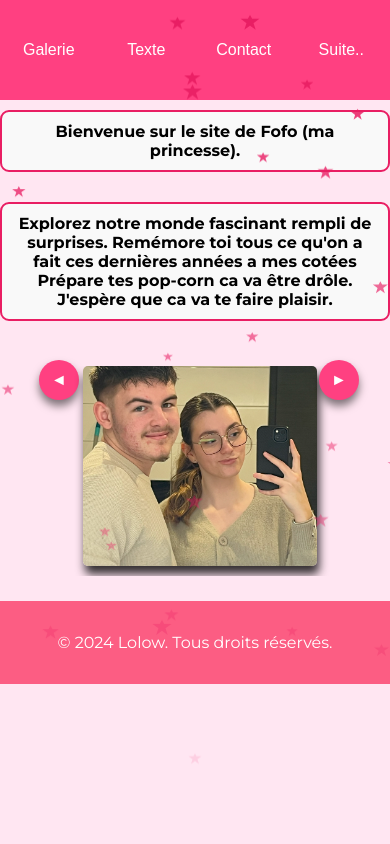
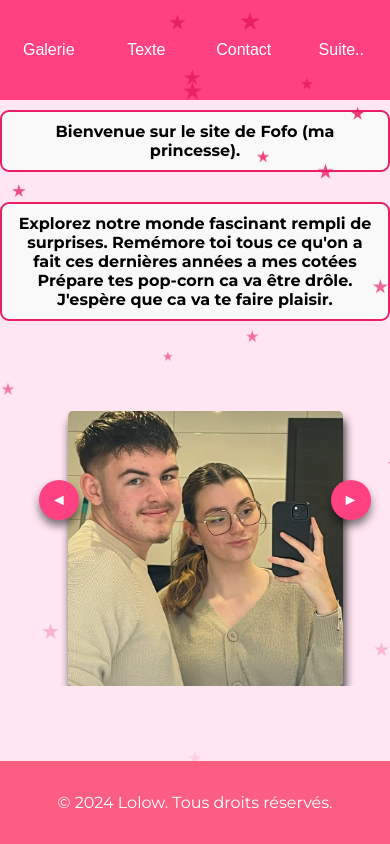
Before and after one commit to wise-dev-mod/fofo_site, a plain HTML site: page index.html in a window 390 px wide. Drawn offline with Linux system fonts and the light colour scheme.

Commit message:
Fix bug mobile + Fix bug scrolling + Fix resizing + Fix heath + Fix CSS file + Fix JS file + Fix HTML file

```diff
--- a/index.html
+++ b/index.html
@@ -24,15 +24,21 @@
 
     <header>
         <div class="container">
-            <div id="text">
+            <div class="text">
                 Bienvenue sur le site de Fofo (ma princesse).
             </div>
         </div>
 
-        <p id="text">Explorez notre monde fascinant rempli de surprises. Remémore toi tous ce qu'on a fait ces dernières années a mes cotées<br />Prépare tes pop-corn ca va être drôle. J'espère que ca va te faire plaisir.</p>
+        <div class="text">
+            Explorez notre monde fascinant rempli de surprises. Remémore toi tous ce qu'on a fait ces dernières années a mes cotées
+            <br />Prépare tes pop-corn ca va être drôle.
+                    J'espère que ca va te faire plaisir.
+        </div>
     </header>
 
-    <div class="slider-container">
+    <!-- Content principal -->
+    <div class="content">
+        <div class="slider-container">
         <button id="prev-btn" class="nav-btn">◄</button>
         <div class="image-container">
             <div class="image-box">
@@ -41,9 +47,11 @@
         </div>
         <button id="next-btn" class="nav-btn">►</button>
     </div>
+    </div>
+
+    <!-- Footer -->
     <footer>
         <p>&copy; 2024 Lolow. Tous droits réservés.</p>
     </footer>
-
 </body>
 </html>
--- a/script.js
+++ b/script.js
@@ -46,10 +46,11 @@ document.addEventListener("DOMContentLoaded", function() {
 });
 
 document.addEventListener("DOMContentLoaded", function() {
-    const heartContainer = document.createElement('div');
-    heartContainer.classList.add('heart-container');
-    document.body.appendChild(heartContainer);
+    // Vérifie si le conteneur .heart-container existe
+    const heartContainer = document.querySelector('.heart-container');
 
+    // Si le conteneur existe, lance l'animation des cœurs
+    if (heartContainer) {
         function createHeart() {
             const heart = document.createElement('div');
             heart.classList.add('heart');
@@ -66,13 +67,16 @@ document.addEventListener("DOMContentLoaded", function() {
             const duration = Math.random() * 5 + 2 + 's';
             heart.style.animationDuration = duration;
 
+            // Ajoute le cœur au conteneur
             heartContainer.appendChild(heart);
 
-        // Supprimer le cœur après l'animation
+            // Supprime le cœur après l'animation
             setTimeout(() => {
                 heart.remove();
             }, parseInt(duration) * 1000);
         }
 
+        // Crée des cœurs à intervalles réguliers
         setInterval(createHeart, 150);
+    }
 });
--- a/styles.css
+++ b/styles.css
@@ -13,11 +13,12 @@ body, html {
     padding: 0;
     font-family: var(--font-family);
     background-color: #ffe6f2; /* Couleur de fond rose clair */
-    overflow: hidden;
     transition: background-color 0.5s;
+    min-height: 100vh; /* S'assure que la page occupe toujours au moins 100% de la hauteur de la fenêtre */
+    display: flex;
+    flex-direction: column;
 }
 
-/* Conteneur pour les cœurs */
 .heart-container {
     position: fixed;
     top: 0;
@@ -26,21 +27,19 @@ body, html {
     height: 100%;
     overflow: hidden;
     pointer-events: none; /* Empêche l'interaction avec les cœurs */
-    z-index: 1 /* Place les cœurs derrière le contenu */
+    z-index: 1; /* Place les cœurs derrière le contenu */
 }
 
-/* Style pour les cœurs */
 .heart {
     position: absolute;
     width: 20px;
     height: 20px;
     background-color: var(--primary-color); /* Couleur des cœurs */
-    clip-path: polygon(50% 15%, 61% 35%, 98% 35%, 68% 57%, 79% 91%, 50% 70%, 21% 91%, 32% 57%, 2% 35%, 39% 35%);
-    animation: fall 9s linear infinite;
-    opacity: 0.8; /* Légère transparence*/
+    clip-path: polygon(50% 0%, 61% 35%, 98% 35%, 68% 57%, 79% 91%, 50% 70%, 21% 91%, 32% 57%, 2% 35%, 39% 35%);
+    animation: fall 7s linear infinite;
+    opacity: 0.7; /* Légère transparence pour les cœurs */
 }
 
-/* Animation pour les cœurs qui tombent */
 @keyframes fall {
     0% {
         transform: translateY(-100%);
@@ -82,9 +81,10 @@ nav .main_pages a:hover {
 }
 
 .content {
-    position: relative;
     padding: 40px 20px;
     text-align: center;
+    z-index: 5;
+    flex: 1; /* Permet à la section content de s'étendre pour occuper l'espace restant */
 }
 
 .content h1 {
@@ -118,13 +118,13 @@ nav .main_pages a:hover {
     font-size: 1em;
     border: 2px solid var(--primary-color);
     border-radius: 5px;
-    font-family: 'Montserrat', sans-serif;
     background-color: #f9f9f9;
     white-space: pre-wrap;
     overflow-wrap: break-word;
+    font-family: 'Montserrat', sans-serif;
 }
 
-#text {
+header .text {
     margin: 10px auto 20px;
     padding: 10px;
     text-align: center; /* Centrer le texte à l'intérieur de la boîte */
@@ -137,12 +137,8 @@ nav .main_pages a:hover {
     font-weight: bold;
 }
 
-.container {
+header .container {
     text-align: center; /* Centrer la boîte dans son conteneur parent */
-}
-
-.spacer {
-    height: 150vh;
 }
 
 .slider-container {
@@ -151,9 +147,7 @@ nav .main_pages a:hover {
     justify-content: center;
     width: 100%;
     max-width: 900px;
-    margin: 0 auto;
-    margin-top: 20px;
-    margin-bottom: 20px;
+    margin: 20px auto;
     padding: 10px;
 }
 
@@ -165,13 +159,11 @@ nav .main_pages a:hover {
 }
 
 .image-box {
-    position: relative;
     width: 40%;
     height: 400px;
     margin: 0 5px;
     overflow: hidden;
     border-radius: 5px;
-    margin-bottom: 10px;
     box-shadow: 2px 8px 10px rgba(0, 0, 0, 0.8);
 }
 
@@ -192,18 +184,19 @@ nav .main_pages a:hover {
 .nav-btn {
     background-color: var(--secondary-color);
     border: none;
-    width: 75px;
-    height: 75px;
+    width: 40px;
+    height: 40px;
     color: white;
-    font-size: 1.5em;
+    font-size: 1em;
     cursor: pointer;
     border-radius: 50%;
     padding: 5px;
     box-shadow: 0 6px 8px rgba(0, 0, 0, 0.5);
     position: absolute;
-    top: 45%;
+    top: 500px;
     transform: translateY(-50%);
     transition: background-color 0.3s ease, transform 0.3s ease;
+    z-index: 5;
 }
 
 .nav-btn:hover {
@@ -221,63 +214,46 @@ nav .main_pages a:hover {
 
 @media (max-width: 1142px) {
     .image-box {
-        width: 40%;
+        width: 275px;
         height: 300px; /* Fixer une hauteur en pixels pour uniformiser */
     }
 
-    .nav-btn {
-        width: 40px;
-        height: 40px;
-        font-size: 1em;
+    #prev-btn {
+        left: 15%;
+    }
+
+    #next-btn {
+        right: 11%;
+    }
+}
+
+@media (max-width: 768px) {
+    .image-box {
+        width: 250px;
+        height: 275px; /* Ajuster la hauteur en pixels */
     }
 
     #prev-btn {
-        left: 20%;
+        left: 15%;
     }
 
     #next-btn {
-        right: 18%;
-    }
-}
-
-/* Media Queries */
-@media (max-width: 768px) {
-    .image-box {
-        width: 40%;
-        height: 250px; /* Ajuster la hauteur en pixels */
-    }
-
-    .nav-btn {
-        width: 40px;
-        height: 40px;
-        font-size: 1em;
-    }
-
-    #prev-btn{
-        left: 23%;
-    }
-
-    #next-btn {
-        right: 20%;
+        right: 11%;
     }
 }
 
 @media (max-width: 480px) {
     .image-box {
-        width: 60%;
-        height: 200px; /* Uniformiser la hauteur en pixels */
+        width: 275px;
+        height: 275px; /* Uniformiser la hauteur en pixels */
     }
 
-    .slider-container {
-        padding: 5px;
-    }
-
-    #prev-btn{
+    #prev-btn {
         left: 10%;
     }
 
     #next-btn {
-        right: 8%;
+        right: 5%;
     }
 }
 
@@ -286,4 +262,6 @@ footer {
     padding: 1rem 0;
     background: var(--hover-color);
     color: #fff;
+    position: relative;
+    z-index: 5;
 }
```
Also changed, not shown: text.html (+3 -0 lines). Lines whose indentation alone changed are shown as unchanged.
